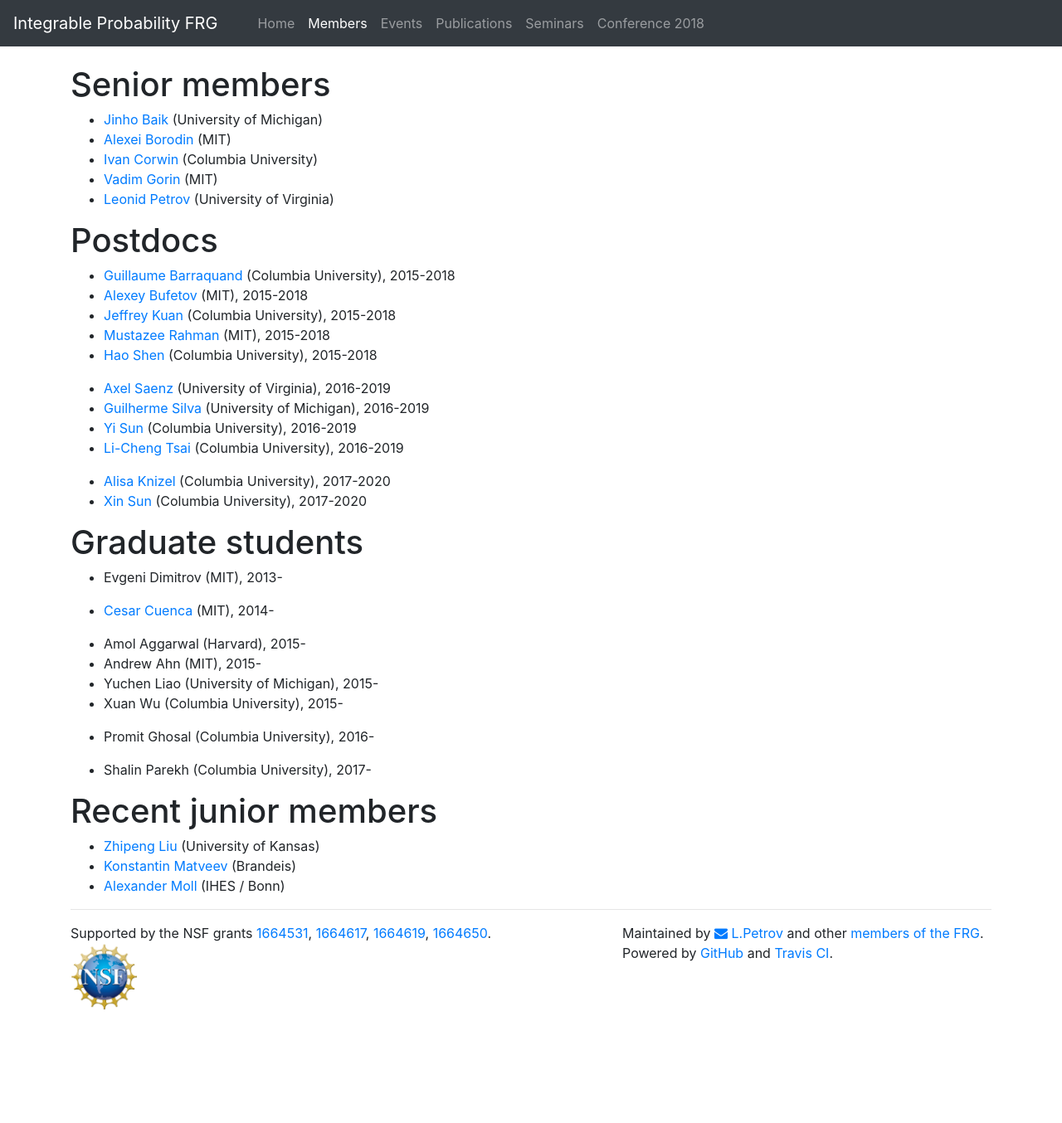
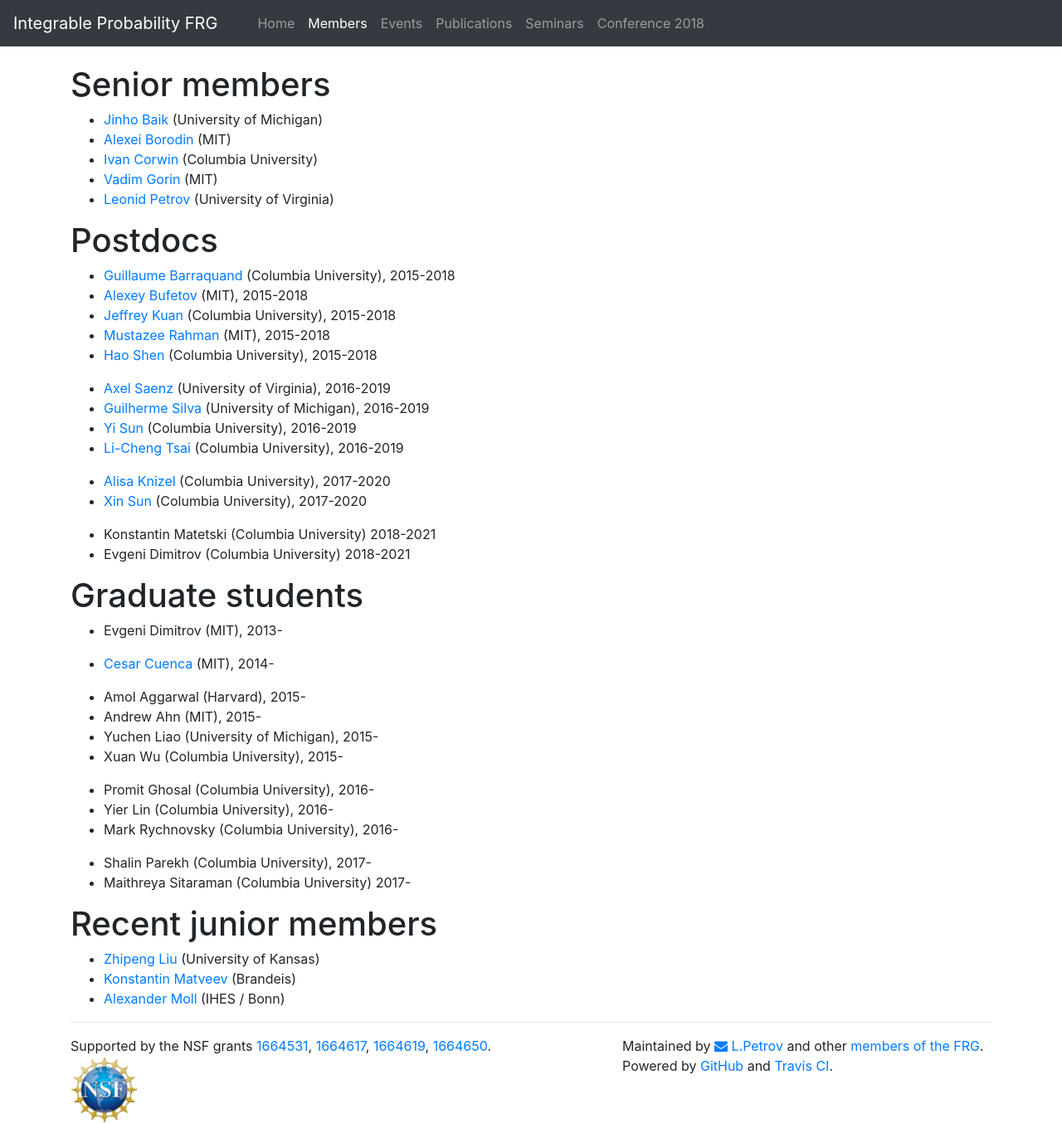
Before and after one commit to int-prob/int-prob-code, a Jekyll site: the page built from people.md, in a window 1280 px wide. Shown: the whole page at 83% size. Built offline with Jekyll 4.4.1, drawn with Linux system fonts in a browser that asks for light colours; nearby versions of some CDN libraries; before the commit the page ends 1218 px from its top, so only the background shows below that.

Commit message:
update some people

```diff
--- a/conference2018/index.md
+++ b/conference2018/index.md
@@ -41,7 +41,7 @@ If you are going to participate in the conference and are not listed below, plea
 1. Jeffrey Kuan (Columbia University)
 1. Atsuo Kuniba (University of Tokyo)
 1. Yuchen Liao (University of Michigan)
-1. Yier Lin (Columbia)
+1. Yier Lin (Columbia University)
 1. Zhipeng Liu (University of Kansas)
 1. Satya Majumdar (LPTMS Université de Paris-Sud)
 1. Konstantin Matetski (University of Toronto)
@@ -55,7 +55,7 @@ If you are going to participate in the conference and are not listed below, plea
 1. Mustazee Rahman (MIT)
 1. Nicolai Reshetikhin (Berkeley)
 1. Marianna Russkikh (Geneva)
-1. Mark Rychnovsky (Columbia)
+1. Mark Rychnovsky (Columbia University)
 1. Axel Saenz (University of Virginia)
 1. Hao Shen (Columbia University)
 1. Guilherme Silva (University of Michigan)
--- a/people.md
+++ b/people.md
@@ -25,6 +25,9 @@ nav_id: Members
 - [Alisa Knizel][alisa] (Columbia University), 2017-2020
 - [Xin Sun][xin] (Columbia University), 2017-2020
 
+- Konstantin Matetski (Columbia University) 2018-2021
+- Evgeni Dimitrov (Columbia University) 2018-2021
+
 # Graduate students
 
 - Evgeni Dimitrov (MIT), 2013-
@@ -37,11 +40,11 @@ nav_id: Members
 - Xuan Wu (Columbia University), 2015-
 
 - Promit Ghosal (Columbia University), 2016-
+- Yier Lin (Columbia University), 2016-
+- Mark Rychnovsky (Columbia University), 2016-
 
 - Shalin Parekh (Columbia University), 2017-
-
-<!-- - Yier Lin (Columbia University), 2017- -->
-<!-- - Mark Rychnovsky (Columbia University), 2017- -->
+- Maithreya Sitaraman (Columbia University) 2017-
 
 # Recent junior members
 
```
